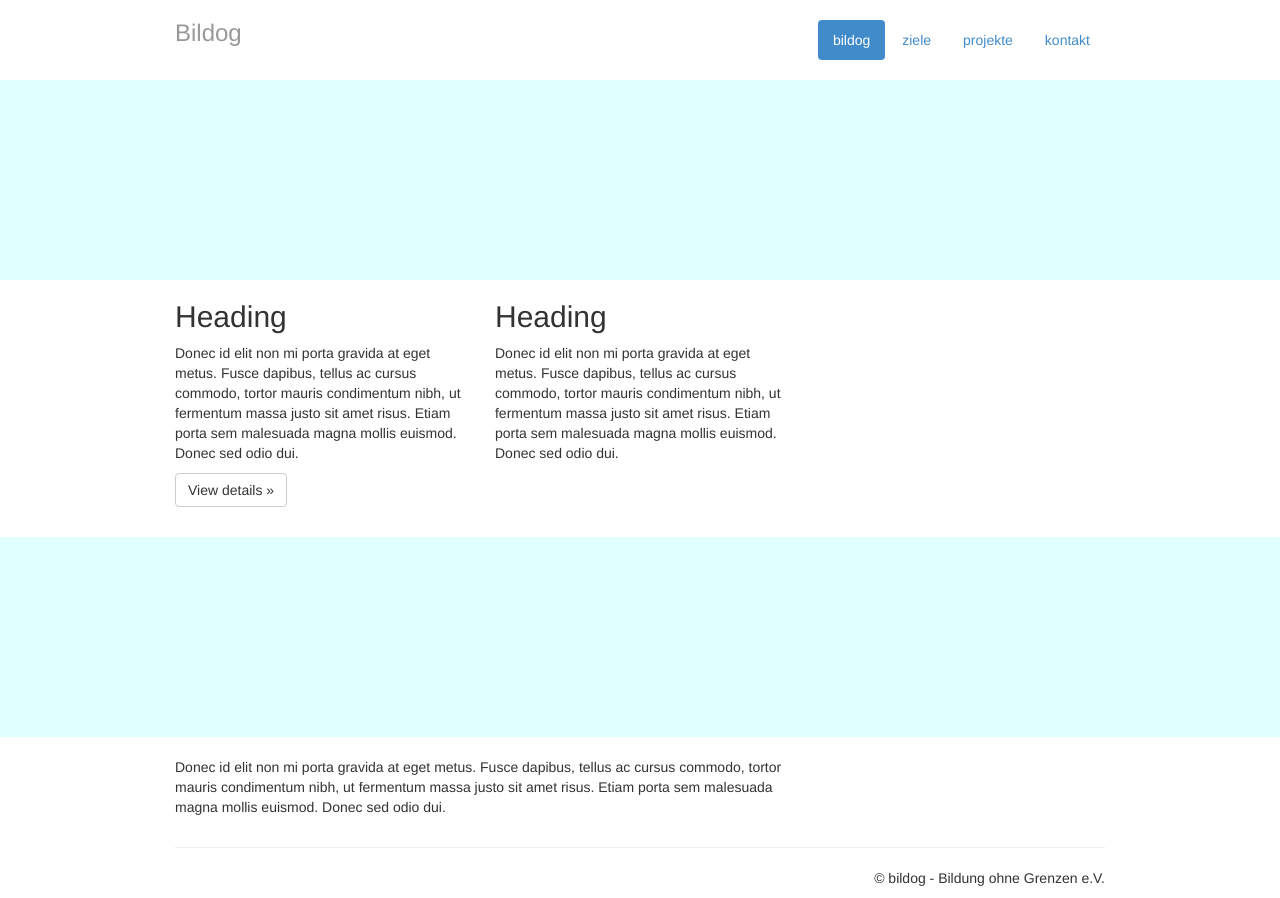
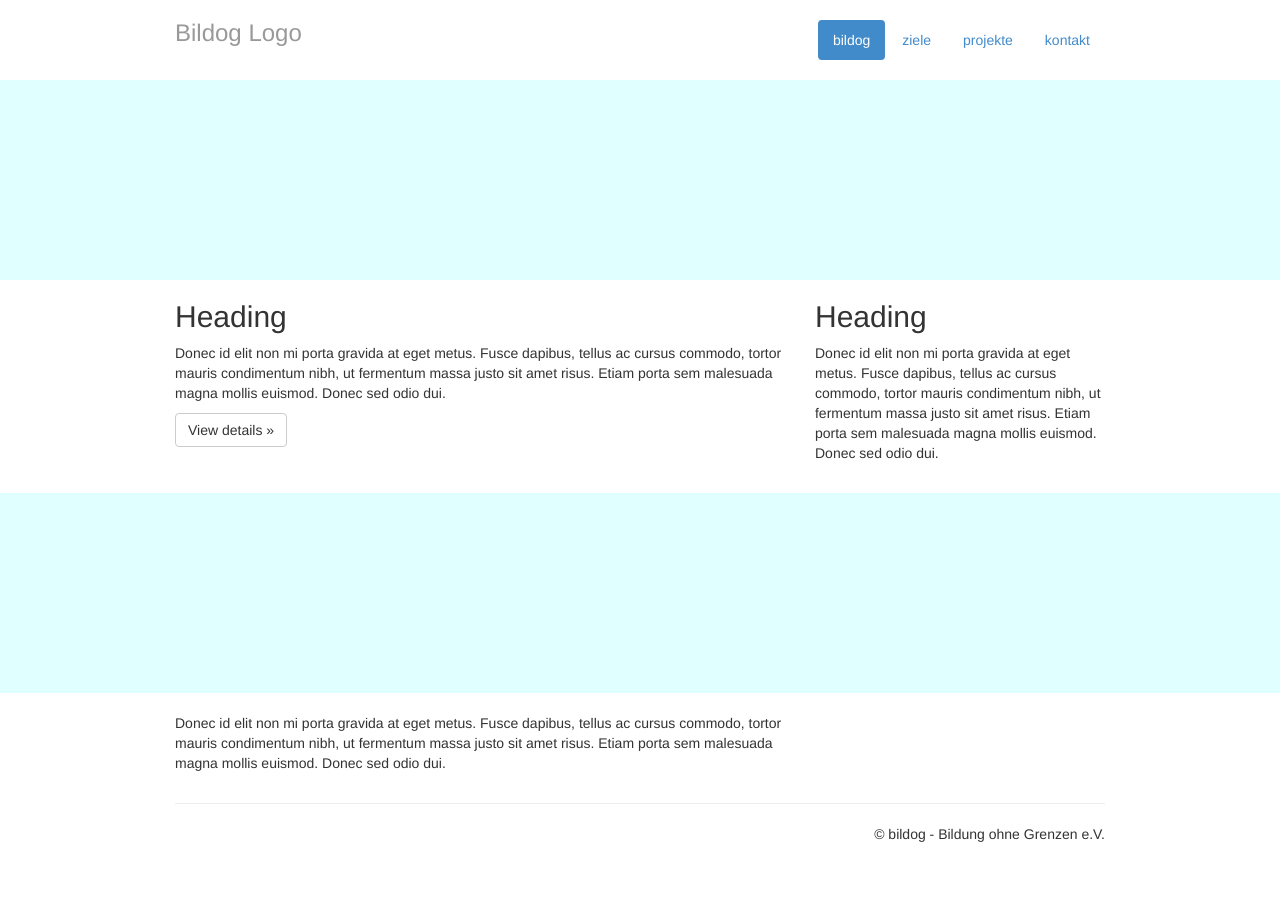
Before and after one commit to dlmna/bildog-website, a website: page app/index.html in a window 1280 px wide. After the commit the page ends 854 px from the top, so only its background shows below. Drawn offline with nearby package versions, Linux system fonts and the light colour scheme.

Commit message:
refactor: change templates

```diff
--- a/app/index.html
+++ b/app/index.html
@@ -26,7 +26,7 @@
             <li><a href="#">projekte</a></li>
             <li><a href="#">kontakt</a></li>
         </ul>
-        <h3 class="text-muted">Bildog</h3>
+        <h3 class="text-muted">Bildog Logo</h3>
     </div>
 </div>
 
--- a/app/templates/home.html
+++ b/app/templates/home.html
@@ -2,7 +2,7 @@
 
     <!-- Example row of columns -->
     <div class="row">
-        <div class="col-md-4">
+        <div class="col-md-8">
             <h2>Heading</h2>
             <p>Donec id elit non mi porta gravida at eget metus. Fusce dapibus, tellus ac cursus commodo, tortor mauris condimentum nibh, ut fermentum massa justo sit amet risus. Etiam porta sem malesuada magna mollis euismod. Donec sed odio dui. </p>
             <p><a class="btn btn-default" href="#" role="button">View details &raquo;</a></p>
```
